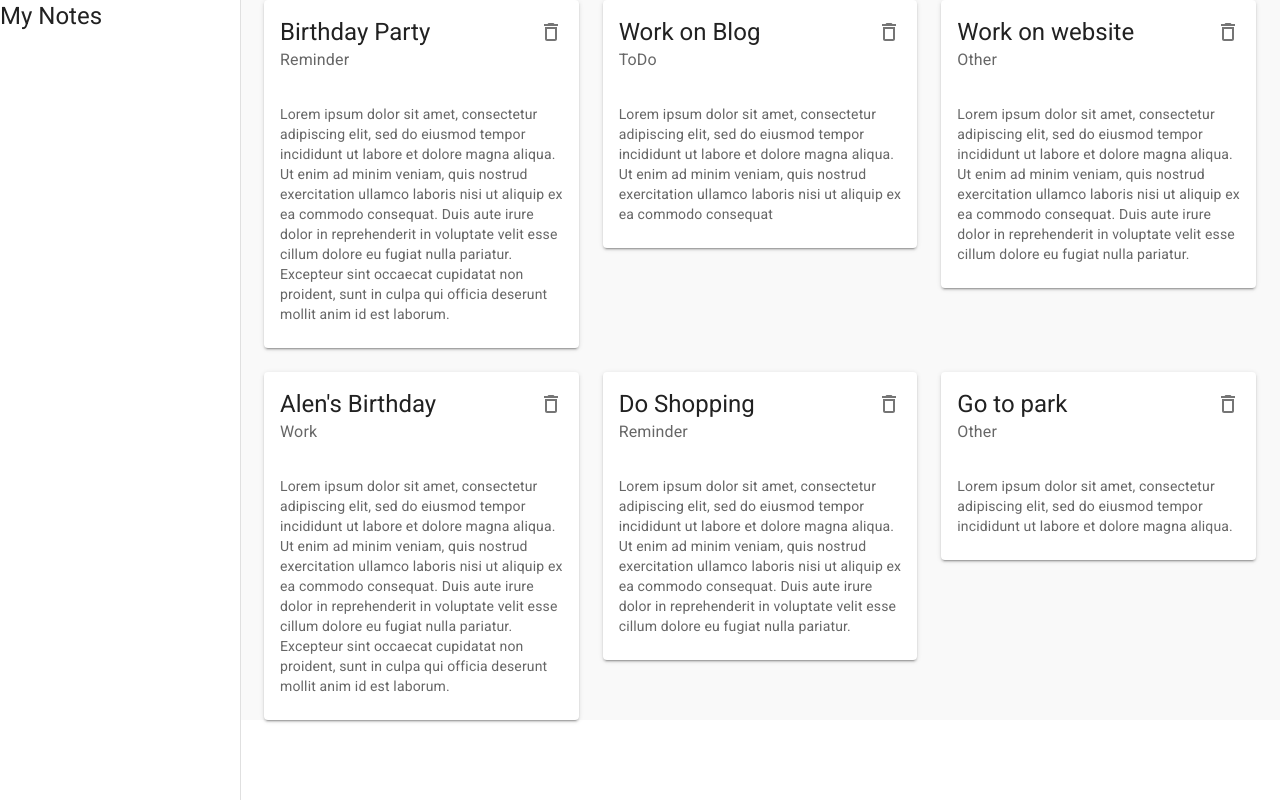
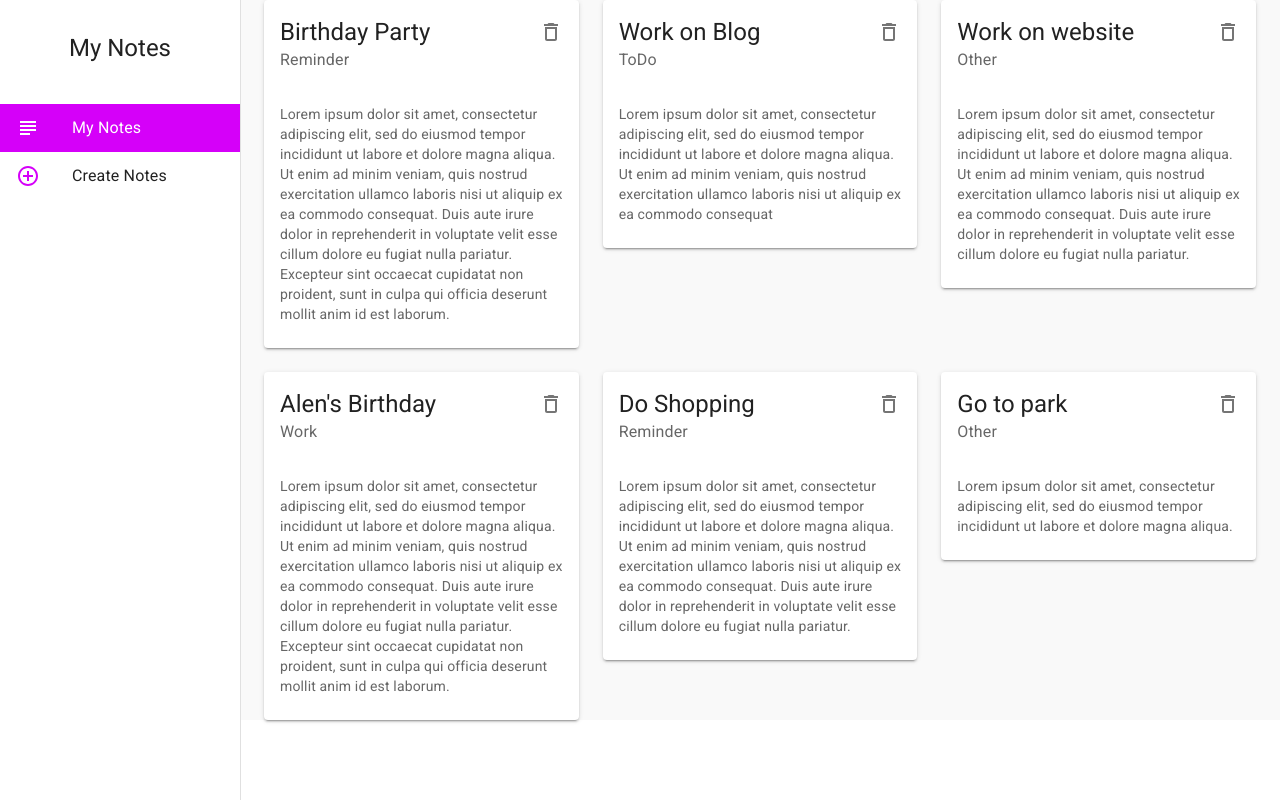
Before and after one commit to SaadJamilAkhtar/react-material-notes-app, a React (Create React App) app: page / in a window 1280 px wide. Built offline with nearby package versions, Linux system fonts and the light colour scheme; data requests are answered from the project's data file.

Commit message:
added links

```diff
--- a/src/components/Layout.js
+++ b/src/components/Layout.js
@@ -2,6 +2,14 @@ import React from 'react';
 import {makeStyles} from "@mui/styles";
 import {Drawer} from "@mui/material";
 import {Typography} from "@mui/material";
+import {List} from "@mui/material";
+import {ListItem} from "@mui/material";
+import {ListItemText} from "@mui/material";
+import {ListItemIcon} from "@mui/material";
+import {useNavigate} from "react-router-dom";
+import {AddCircleOutline, SubjectOutlined} from "@mui/icons-material";
+import {purple} from '@mui/material/colors'
+import {useLocation} from "react-router-dom";
 
 const drawerWidth = 240;
 
@@ -19,11 +27,32 @@ const useStyle = makeStyles({
     },
     root: {
         display: "flex"
+    },
+    drawerTitle: {
+        paddingTop: '2rem',
+        paddingBottom: '2rem'
     }
 });
 
 function Layout({children}) {
     const classes = useStyle()
+    const navigate = useNavigate()
+    const location = useLocation();
+
+    const menuItems = [
+        {
+            text: "My Notes",
+            icon: <SubjectOutlined color={'secondary'}/>,
+            iconWhite: <SubjectOutlined style={{color: 'white'}}/>,
+            path: '/'
+        },
+        {
+            text: "Create Notes",
+            icon: <AddCircleOutline color={'secondary'}/>,
+            iconWhite: <AddCircleOutline style={{color: 'white'}}/>,
+            path: '/add'
+        }
+    ]
 
     return (
         <div className={classes.root}>
@@ -33,11 +62,33 @@ function Layout({children}) {
                 anchor={'left'}
                 classes={{paper: classes.drawerPaper}}
             >
-                <div>
-                    <Typography variant={'h5'}>
+                <div className={classes.drawerTitle}>
+                    <Typography variant={'h5'} align={'center'}>
                         My Notes
                     </Typography>
                 </div>
+
+                <List>
+                    {menuItems.map(item => (
+                        <ListItem
+                            key={item.text}
+                            button
+                            onClick={() => {
+                                navigate(item.path)
+                            }}
+                            style={location.pathname === item.path ? {
+                                background: '#D500F9',
+                                color: "white"
+                            } : null}
+                        >
+
+                            <ListItemIcon>{location.pathname === item.path ? item.iconWhite: item.icon}</ListItemIcon>
+                            <ListItemText>{item.text}</ListItemText>
+
+                        </ListItem>
+                    ))}
+                </List>
+
             </Drawer>
             <div className={classes.page}>
                 {children}
```
